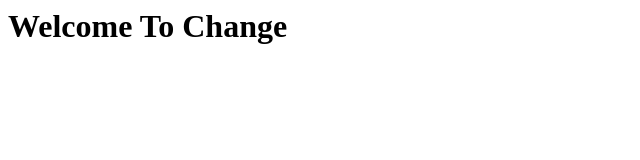
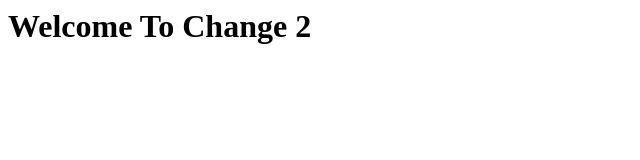
Before and after one commit to MERN-Organization/demo-repository, a website: page index.html in a window 1280 px wide. Shown: the full height of the page, 0-640 px from the left. Drawn offline with Linux system fonts and the light colour scheme.

Commit message:
HTML CHANGE 2

```diff
--- a/index.html
+++ b/index.html
@@ -1 +1 @@
-<h1>Welcome To Change</h1>
+<h1>Welcome To Change 2</h1>
```
